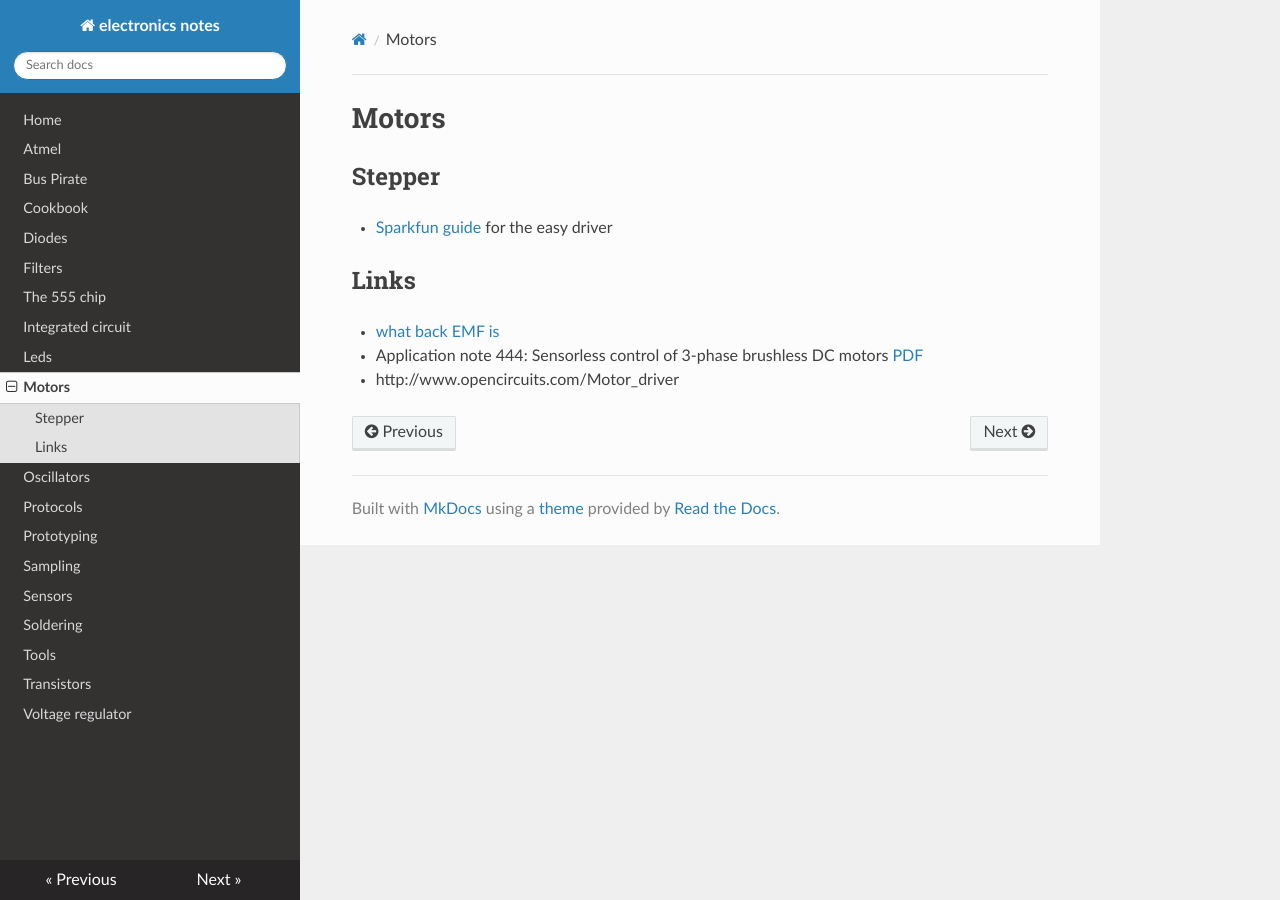
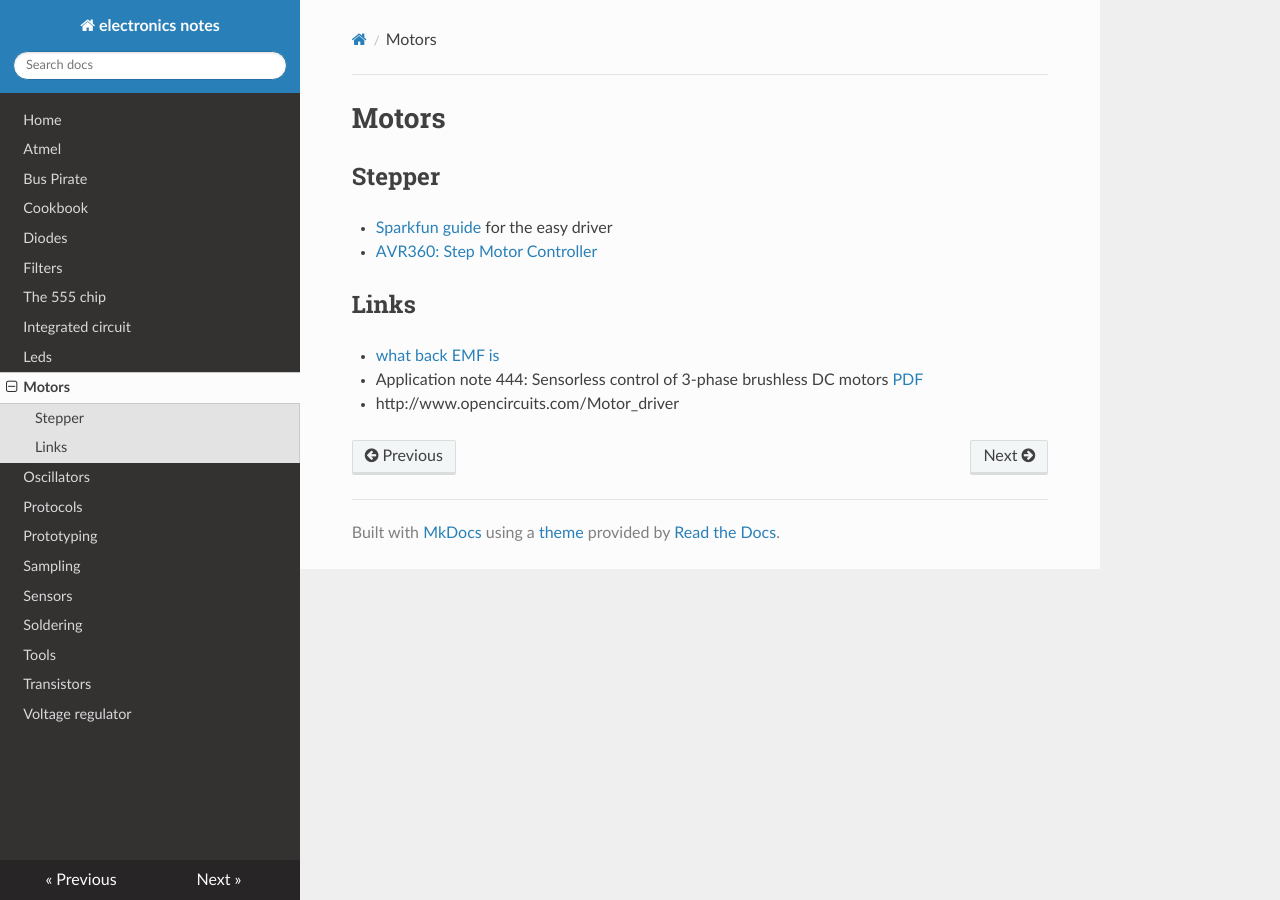
Before and after one commit to gipi/electronics-notes, an MkDocs documentation site: the page built from docs/motors.md, in a window 1280 px wide. Built offline with MkDocs 1.6.1, drawn with Linux system fonts in a browser that asks for light colours; nearby versions of some CDN libraries; old or Windows-style settings are respelled for this version of MkDocs.

Commit message:
Add link.

```diff
--- a/docs/motors.md
+++ b/docs/motors.md
@@ -3,6 +3,7 @@
 ## Stepper
 
  - [Sparkfun guide](https://learn.sparkfun.com/tutorials/easy-driver-hook-up-guide) for the easy driver
+ - [AVR360: Step Motor Controller](http://www.atmel.com/Images/doc1181.pdf)
 
 ## Links
 
```
